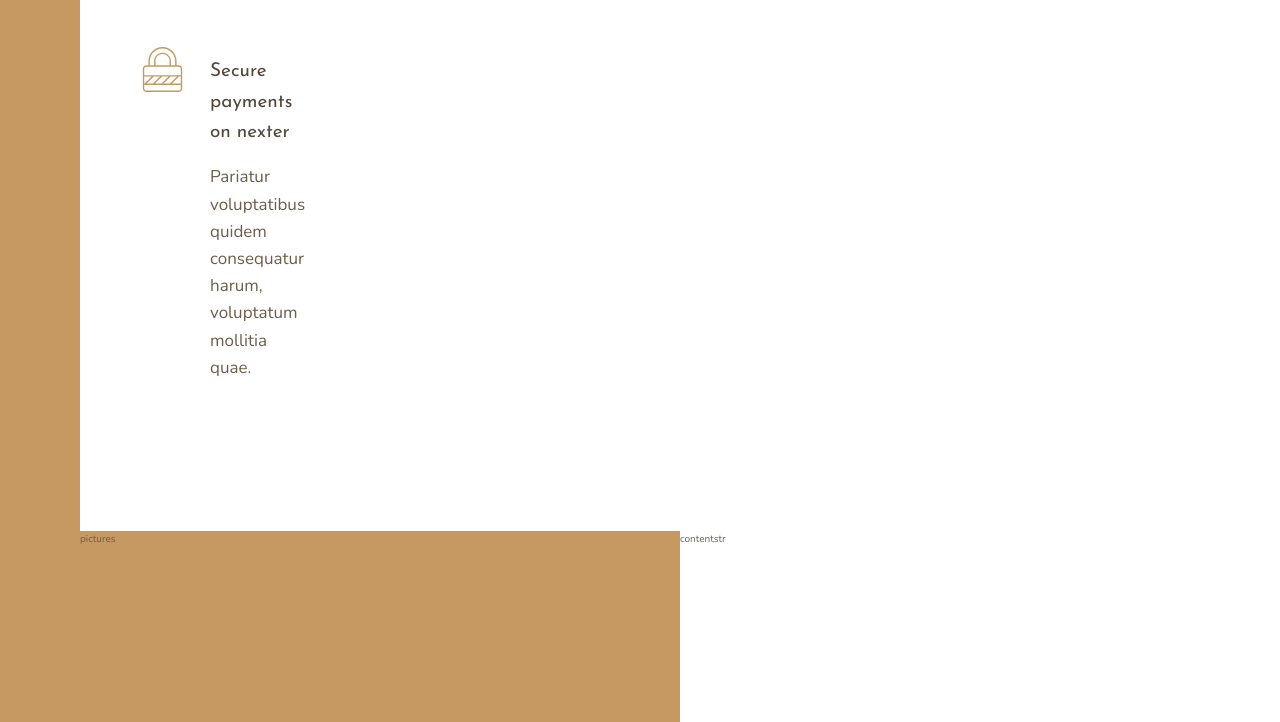
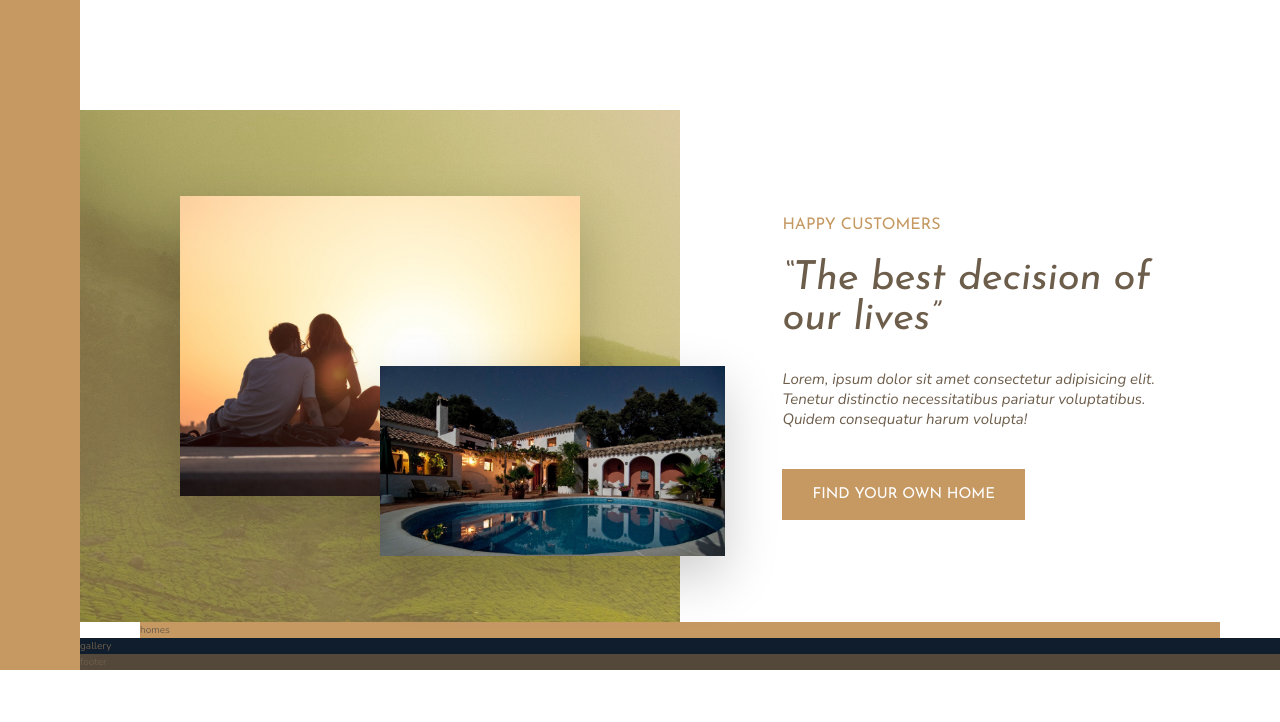
Before and after one commit to abdelghanyMh/Nexter, a website: page index.html in a window 1280 px wide. Shown: the part 1198-1920 px from the top of the page. After the commit the page ends 1868 px from the top, so only its background shows below. Drawn offline with nearby package versions, Linux system fonts and the light colour scheme.

Commit message:
add: story markup&style

```diff
--- a/index.html
+++ b/index.html
@@ -76,8 +76,20 @@
         </div>
 
     </section>
-    <div class="story__pictures">pictures</div>
-    <div class="story__content">contentstr</div>
+    <div class="story__pictures">
+        <img src="dist/img/story-1.jpeg" alt="Couple with new house" class="story__img--1">
+        <img src="dist/img/story-2.jpeg" alt="New house" class="story__img--2">
+    </div>
+    <div class="story__content">
+        <h3 class="heading-3 mb-sm">Happy Customers</h3>
+        <h2 class="heading-2 heading-2--dark mb-md">&ldquo;The best decision of our lives&rdquo;</h2>
+        <p class="story__text">
+            Lorem, ipsum dolor sit amet consectetur adipisicing elit. Tenetur distinctio necessitatibus pariatur
+            voluptatibus.
+            Quidem consequatur harum volupta!
+        </p>
+        <button class="btn">Find your own home</button>
+    </div>
     <section class="homes">homes</section>
     <section class="gallery">gallery</section>
     <footter class="footer">footer</footter>
--- a/sass/abstracts/_colors.sass
+++ b/sass/abstracts/_colors.sass
@@ -9,3 +9,6 @@ $grey-light-2: #aaa
 
 $grey-dark-1: #54483A
 $grey-dark-2: #6D5D4B
+
+$white: #fff
+$black: #000
--- a/sass/abstracts/_variables.sass
+++ b/sass/abstracts/_variables.sass
@@ -1,3 +1,6 @@
-// FONT VARIABLES
+// FONT grid-area: row-start / column-start / row-end / column-end
 $font-primary: 'Nunito', sans-serif
 $font-display: 'Josefin Sans', sans-serif
+
+// z-index VARIABLES
+$zindex-story-img:20
--- a/sass/base/_index.sass
+++ b/sass/base/_index.sass
@@ -1,2 +1,3 @@
 @forward "../base/_base"
 @forward "../base/_typography"
+@forward "../base/_utilities"
--- a/sass/base/_typography.sass
+++ b/sass/base/_typography.sass
@@ -2,16 +2,23 @@
 %heading
     font-family: abstracts.$font-display
     font-weight: 400
+%dark_light
+    &--light
+        color: abstracts.$grey-light-1
+    &--dark
+        color: abstracts.$grey-dark-1
 .heading-1
     @extend %heading
 .heading-2
     @extend %heading
+    @extend %dark_light
+    font: italic 4rem/1 abstracts.$font-display
 .heading-3
     @extend %heading
+    font-size: 1.6rem
+    color: abstracts.$primary
+    text-transform: uppercase
 .heading-4
     @extend %heading
     font-size: 1.9rem
-    &--light
-        color: abstracts.$grey-light-1
-    &--dark
-        color: abstracts.$grey-dark-1
+    @extend %dark_light
--- /dev/null
+++ b/sass/base/_utilities.sass
@@ -0,0 +1,8 @@
+.mb-sm
+    margin-bottom: 2rem
+.mb-md
+    margin-bottom: 3rem
+.mb-lg
+    margin-bottom: 4rem
+.mb-xl
+    margin-bottom: 8rem
--- /dev/null
+++ b/sass/components/_buttons.sass
@@ -0,0 +1,15 @@
+@use '../abstracts'
+
+.btn
+    background-color: abstracts.$primary
+    color: abstracts.$white
+    font:  1.5rem abstracts.$font-display
+    text-transform: uppercase
+    border: none
+    border-radius: 0
+    padding: 1.8rem  3rem
+
+    cursor: pointer
+    transition: all .2s
+    &:hover
+        background-color: abstracts.$primary-dark
--- a/sass/components/_index.sass
+++ b/sass/components/_index.sass
@@ -3,3 +3,4 @@
 @forward '../components/_homes'
 @forward '../components/_realtors'
 @forward '../components/_story'
+@forward '../components/_buttons'
--- a/sass/components/_story.sass
+++ b/sass/components/_story.sass
@@ -2,7 +2,35 @@
 
 .story
     &__pictures
-        background-color: abstracts.$primary
-        grid-column: full-start /  col-end 4
+        background-image: linear-gradient(rgba(abstracts.$primary,.5),rgba(abstracts.$primary,.5)) ,url(../img/back.jpg)
+        grid-column: full-start / col-end 4
+
+        display: grid
+        // grid: column column / row row
+        grid: repeat(6,1fr) / repeat(6,1fr)
+
+    &__img--1
+        width: 100%
+        // grid-area: row-start / column-start / row-end / column-end
+        grid-area: 2 / 2 / 6 / 6
+        box-shadow: 0 2rem 5rem rgba(abstracts.$black , .2)
+
+    &__img--2
+        width: 115%
+        z-index: abstracts.$zindex-story-img
+        grid-area: 4 / 4 / 6 / 7
+        box-shadow: 0 2rem 5rem rgba(abstracts.$black , .2 )
+
     &__content
-        grid-column: col-start 5 /  full-end
+        grid-column: col-start 5 / full-end
+        padding: 6rem 8vw
+
+        display: flex
+        flex-direction: column
+        justify-content: center
+        align-items: flex-start
+        // align-content: center
+
+    &__text
+        font: italic 1.5rem abstracts.$font-primary
+        margin-bottom: 4rem
```
Also changed, not shown: dist/css/style.css, 1 other file.
